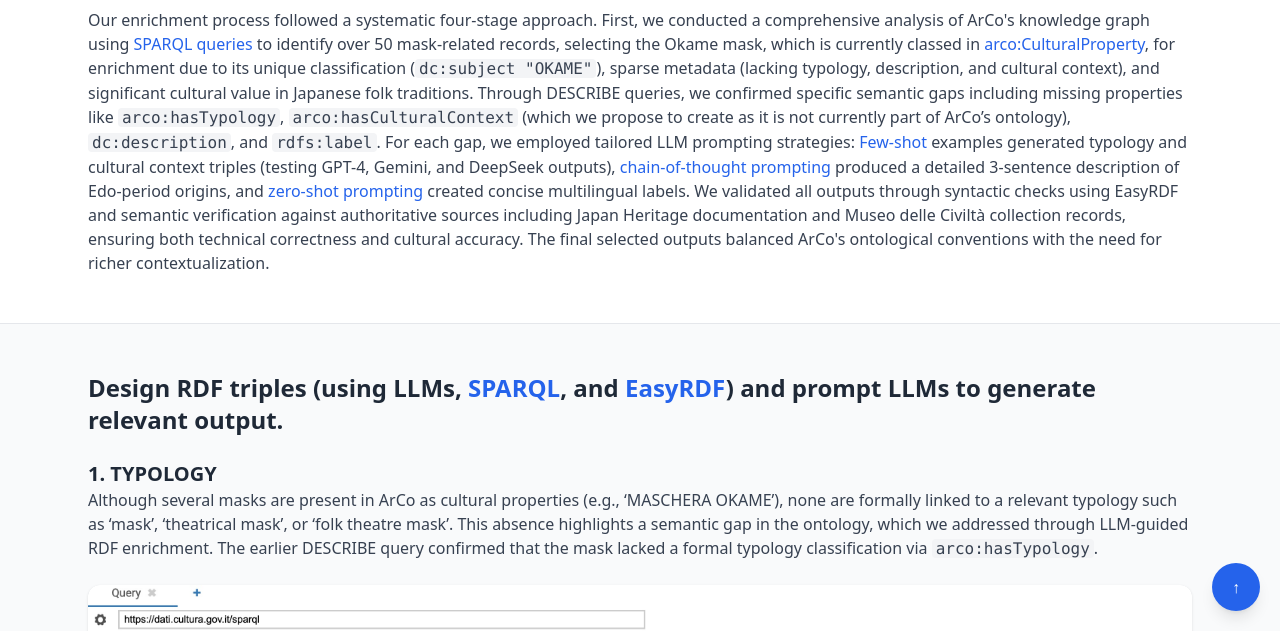
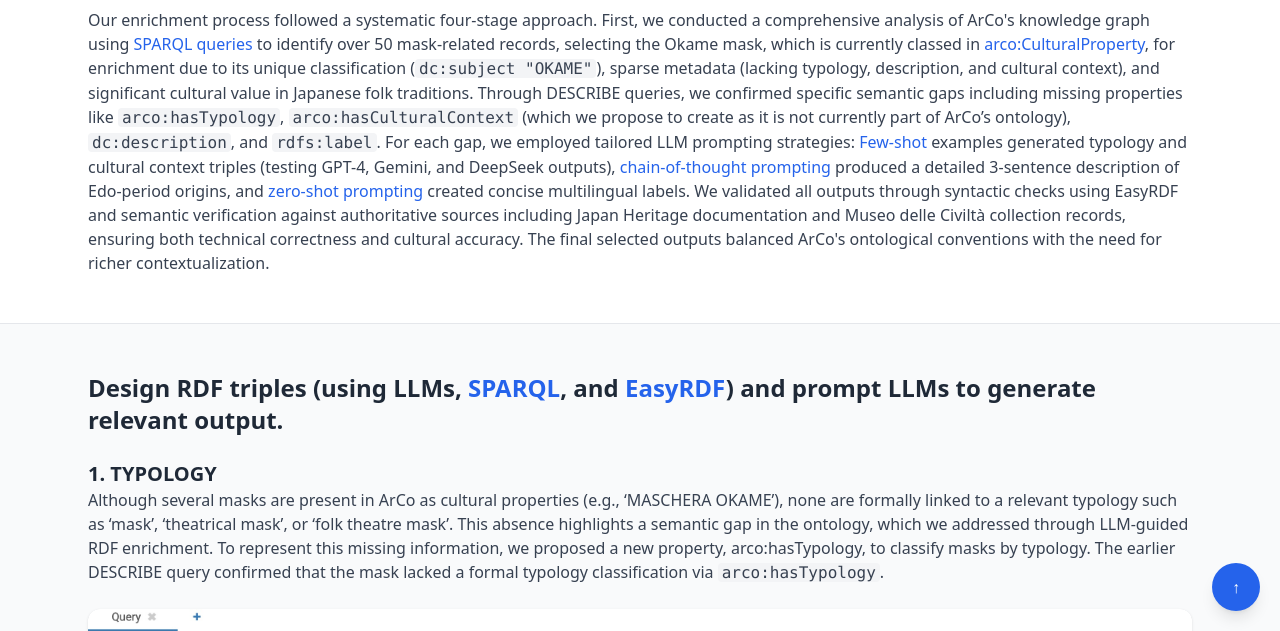
Before and after one commit to Lola-brou/ArCoProject, a plain HTML site: page methodology.html in a window 1280 px wide. Shown: the part 169-800 px from the top of the page. Drawn offline with nearby package versions, Linux system fonts and the light colour scheme.

Commit message:
Update methodology.html

```diff
--- a/methodology.html
+++ b/methodology.html
@@ -71,7 +71,7 @@
     <!-- RDF Enrichment Overview -->
     <div class="prose prose-gray max-w-none text-gray-700 space-y-6">
         <p>
-        Although several masks are present in ArCo as cultural properties (e.g., ‘MASCHERA OKAME’), none are formally linked to a relevant typology such as ‘mask’, ‘theatrical mask’, or ‘folk theatre mask’. This absence highlights a semantic gap in the ontology, which we addressed through LLM-guided RDF enrichment. The earlier DESCRIBE query confirmed that the mask lacked a formal typology classification via <code class="bg-gray-100 px-1 rounded">arco:hasTypology</code>.
+        Although several masks are present in ArCo as cultural properties (e.g., ‘MASCHERA OKAME’), none are formally linked to a relevant typology such as ‘mask’, ‘theatrical mask’, or ‘folk theatre mask’. This absence highlights a semantic gap in the ontology, which we addressed through LLM-guided RDF enrichment. To represent this missing information, we proposed a new property, arco:hasTypology, to classify masks by typology. The earlier DESCRIBE query confirmed that the mask lacked a formal typology classification via <code class="bg-gray-100 px-1 rounded">arco:hasTypology</code>.
         </p>
 
         <!-- INSERT MISSING_TYPOLOGY IMAGE -->
```
